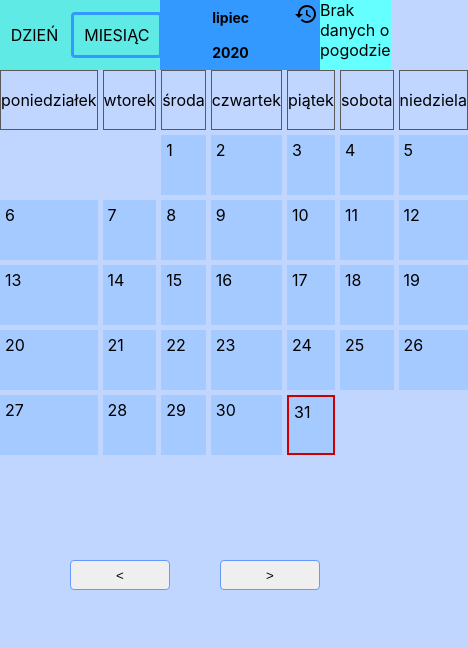
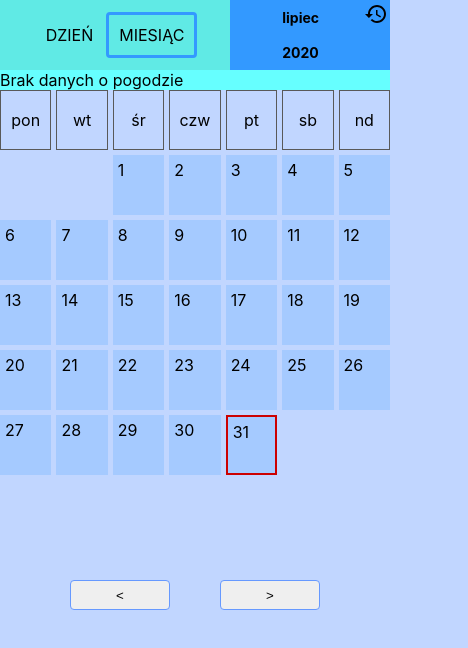
Before and after one commit to kswiatek/calendar, a React (Create React App) app: page / in a window 390 px wide. Shown: the top 648 px of the page, 468 px wide, since content can reach past the window. Built offline with nearby package versions, Linux system fonts and the light colour scheme; no server answers.

Commit message:
rwd refactor

```diff
--- a/src/App.js
+++ b/src/App.js
@@ -1,4 +1,4 @@
-import React, { useState } from 'react'
+import React from 'react'
 import { connect } from 'react-redux'
 
 import Header from 'components/Header/Header'
@@ -8,20 +8,18 @@ import Day from 'components/Day/Day'
 import { Container } from './App.styled'
 
 const App = ({mode}) => {
-  // const [mode, setMode] = useState('month')
-
-// console.log('app props', props)
-  return (<>
+  return (
+  <>
     <Container>
       <Header />
       {mode === 'day' && <Day />}
       {mode === 'month' && <Month />}
-
     </Container>
-    <Footer /></>
+    <Footer />
+    </>
   )
 }
 
-const mapStateToProps = state => ({mode: state.mode})
+const mapStateToProps = state => ({ mode: state.mode })
 
 export default connect(mapStateToProps)(App)
--- a/src/components/Day/Day.js
+++ b/src/components/Day/Day.js
@@ -20,6 +20,7 @@ const Day = ({ selectedDay }) => {
     if (!loadedEvents) {
       return
     }
+
     setEvents(loadedEvents.sort((a, b) => a.from - b.from))
   }, [selectedDay, isModalOpen])
 
@@ -40,8 +41,12 @@ const Day = ({ selectedDay }) => {
     return (
       <ul>
         {events.map((event, i) => {
-          const from = `${(new Date(event.from)).getHours()}:${(new Date(event.from)).getMinutes()}`
-          const to = `${(new Date(event.to)).getHours()}:${(new Date(event.to)).getMinutes()}`
+          const fromMinutes = (new Date(event.from)).getMinutes()
+          const toMinutes = (new Date(event.to)).getMinutes()
+          const fromHours = (new Date(event.from)).getHours()
+          const toHours = (new Date(event.to)).getHours()
+          const from = `${fromHours < 10 ? '0' : ''}${fromHours}:${fromMinutes < 10 ? '0' : ''}${fromMinutes}`
+          const to = `${toHours < 10 ? '0' : ''}${toHours}:${toMinutes < 10 ? '0' : ''}${toMinutes}`
           return (<Li key={i}>{from} - {to} - {event.description}
             <SmallButton onClick={() => openModalInEditMode(event)}>edytuj</SmallButton>
           </Li>)
--- a/src/components/DayCell/DayCell.js
+++ b/src/components/DayCell/DayCell.js
@@ -1,23 +1,25 @@
 import React from 'react';
 import { useDispatch } from 'react-redux'
 
+import { useMobile } from 'hooks/useMobile'
 import { loadEventsForDay } from 'shared/eventsManager'
 import { toggleMode, selectDay } from 'redux/actions'
 import { Container, EventsContainer, EventsCount } from './DayCell.styled'
 
 let eventsCount = 0
 
-const Events = ({ eventsCount }) => (
+const Events = ({ eventsCount, isMobile }) => (
   <EventsContainer>
     <EventsCount>
       {eventsCount}
     </EventsCount>
-    {' '}wydarzeń
+    {!isMobile && ' wydarzeń'}
   </EventsContainer>
 )
 
 const DayCell = ({ date }) => {
   const dispatch = useDispatch()
+  const { isMobile } = useMobile()
   const isEmpty = !date
 
   if (!isEmpty) {
@@ -36,7 +38,7 @@ const DayCell = ({ date }) => {
   return (
     <Container isEmpty={isEmpty} isToday={isToday} onClick={!isEmpty ? dayCellClickHandler : () => {} }>
       {number}
-      {eventsCount > 0 && <Events eventsCount={eventsCount} />}
+      {eventsCount > 0 && <Events eventsCount={eventsCount} isMobile={isMobile} />}
     </Container>
   )
 }
--- a/src/components/EditCreateModal/EditCreateModal.js
+++ b/src/components/EditCreateModal/EditCreateModal.js
@@ -15,11 +15,16 @@ import {
 
 const getInitialValueFromDate = (date) => {
   const formattedDate = new Date(date)
-  return `${formattedDate.getHours()}:${formattedDate.getMinutes()}`
+
+  const hours = formattedDate.getHours()
+  const minutes = formattedDate.getMinutes()
+  const formattedHours = `${hours < 10 ? '0' : ''}${hours}`
+  const formattedMinutes = `${minutes < 10 ? '0' : ''}${minutes}`
+
+  return `${formattedHours}:${formattedMinutes}`
 }
 
 const EditCreateModal = ({ selectedDay, closeModal, eventDataToEdit }) => {
-  console.log('modal render, eventDataToEdit:', eventDataToEdit)
   const inputFrom = useRef(null)
   const inputTo = useRef(null)
   const inputDescription = useRef(null)
--- a/src/components/EditCreateModal/EditCreateModal.styled.js
+++ b/src/components/EditCreateModal/EditCreateModal.styled.js
@@ -20,6 +20,7 @@ export const Container = styled.div`
   width: 70%;
   min-width: 320px;
   max-width: 600px;
+  box-sizing: border-box;
   background: rgb(${COLORS.BLUE4});
   margin: 0 auto;
   border-radius: 5px;
--- a/src/components/Header/Header.js
+++ b/src/components/Header/Header.js
@@ -3,17 +3,19 @@ import React from 'react';
 import DayMonthSwitch from 'components/DayMonthSwitch/DayMonthSwitch'
 import Summary from 'components/Summary/Summary'
 import Weather from 'components/Weather/Weather'
-import { Container, DayMonthSwitchContainer, SummaryContainer } from './Header.styled'
+import { Container, DayMonthSwitchContainer, SummaryContainer, MainWrapper } from './Header.styled'
 
 const Header = () => {
   return (
     <Container>
+      <MainWrapper>
         <DayMonthSwitchContainer>
           <DayMonthSwitch />
         </DayMonthSwitchContainer>
         <SummaryContainer>
           <Summary/>
         </SummaryContainer>
+      </MainWrapper>
       <Weather />
     </Container>
   )
--- a/src/components/Header/Header.styled.js
+++ b/src/components/Header/Header.styled.js
@@ -1,8 +1,12 @@
 import styled from 'styled-components'
 
 export const Container = styled.div`
-  height: 70px;
+  // min-height: 70px;
   display: flex;
+
+  @media(max-width: 700px) {
+    flex-direction: column;
+  }
 `
 
 export const DayMonthSwitchContainer = styled.div`
@@ -11,6 +15,10 @@ export const DayMonthSwitchContainer = styled.div`
   align-items: stretch;
   height: 100%;
   width: 160px;
+
+  @media(max-width: 700px) {
+    width: 100%;
+  }
 `
 
 export const SummaryContainer = styled.div`
@@ -20,3 +28,8 @@ export const SummaryContainer = styled.div`
   height: 100%;
   width: 160px;
 `
+
+export const MainWrapper = styled.div`
+  display: flex;
+  height: 70px;
+`
--- a/src/components/Month/Month.js
+++ b/src/components/Month/Month.js
@@ -1,7 +1,8 @@
 import React from 'react';
 import { connect } from 'react-redux'
 
-import { DAYS } from 'shared/consts'
+import { useMobile } from 'hooks/useMobile'
+import { DAYS, SHROT_DAYS } from 'shared/consts'
 import DayCell from 'components/DayCell/DayCell'
 import { Container, HeaderCell } from './Month.styled'
 
@@ -21,17 +22,18 @@ const getDayCells = date => {
   const year = date.getFullYear()
   const numberOfDays = new Date(year, month + 1 , 0).getDate() //0 indicated last day of month
   const days = []
-  const days2 = []
   for(let i = 1; i <= numberOfDays; i++) {
-    days2.push(new Date(year, month, i))
     days.push(<DayCell key={i} date={new Date(year, month, i)} />)
   }
   return days
 }
 
-const headerCells = Object.values(DAYS).map(day => <HeaderCell key={day}>{day}</HeaderCell>)
+const getHeaderCells = days => Object.values(days).map(day => <HeaderCell key={day}>{day}</HeaderCell>)
 
 const Month = ({ selectedMonth }) => {
+  const { isMobile } = useMobile()
+  const headerCells = isMobile ? getHeaderCells(SHROT_DAYS) : getHeaderCells(DAYS)
+
   return (
     <Container>
       {headerCells}
--- a/src/components/Weather/Weather.styled.js
+++ b/src/components/Weather/Weather.styled.js
@@ -4,7 +4,8 @@ import { COLORS } from 'shared/colors'
 import { TextSmall } from 'shared/styles'
 
 export const Container = styled.div`
-  height: 100%;
+  height: 70px;
+  max-height: 70px;
   display: flex;
   flex: 1;
   justify-content: space-between;
--- /dev/null
+++ b/src/hooks/useMobile.js
@@ -0,0 +1,16 @@
+import { useState, useEffect } from 'react'
+
+export const useMobile = () => {
+  const [isMobile, setMobile] = useState(window.innerWidth <= 700);
+
+  const handleWindowResize = () => {
+    setMobile(window.innerWidth <= 700);
+  };
+
+  useEffect(() => {
+    window.addEventListener("resize", handleWindowResize);
+    return () => window.removeEventListener("resize", handleWindowResize);
+  }, []);
+
+  return { isMobile };
+}
--- a/src/shared/consts.js
+++ b/src/shared/consts.js
@@ -23,7 +23,15 @@ export const DAYS = {
   SUN: 'niedziela',
 }
 
-// TODO: days short and hook for showing them on mobile
+export const SHROT_DAYS = {
+  MON: 'pon',
+  TUE: 'wt',
+  WEN: 'śr',
+  THU: 'czw',
+  FRI: 'pt',
+  SAT: 'sb',
+  SUN: 'nd',
+}
 
 export const openWeatherApi = 'http://api.openweathermap.org/data/2.5/weather'
 
--- a/src/shared/eventsManager.js
+++ b/src/shared/eventsManager.js
@@ -34,7 +34,7 @@ export const editEvent = (id, from, to, description) => {
     to,
     description
   }
-  console.log('newEvent',newEvent)
+
   newStorage.push(newEvent)
   localStorage.setItem(localStorageKey, JSON.stringify(newStorage))
 }
```
Lines whose indentation alone changed are shown as unchanged.
